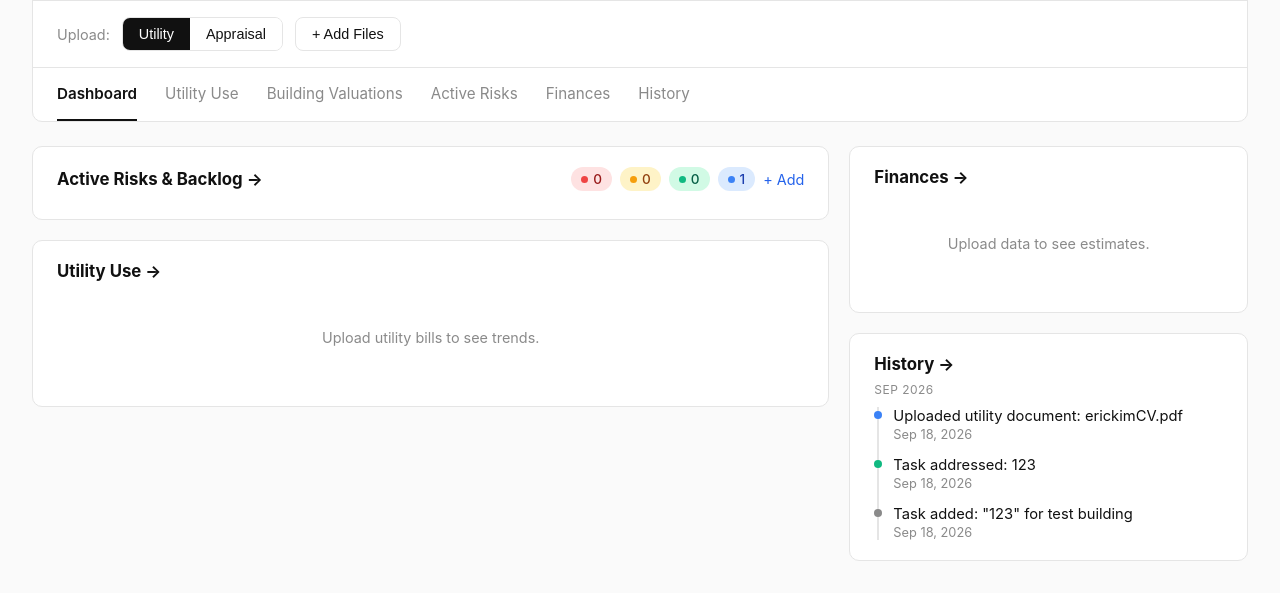
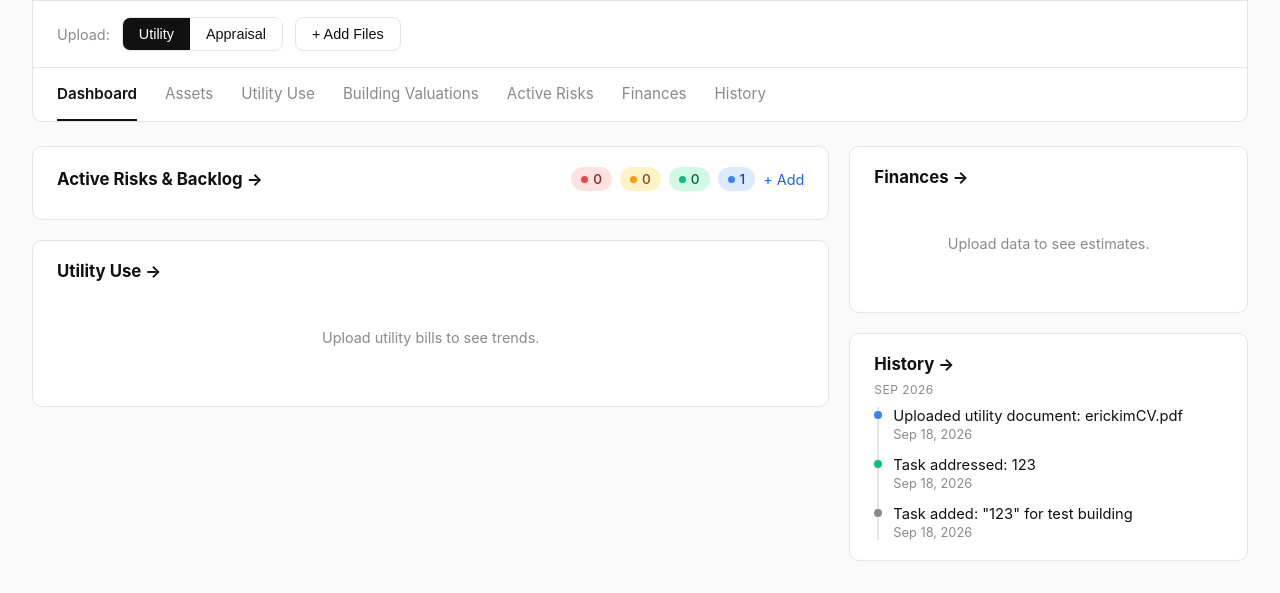
Before and after one commit to x4kUHD/welab-aoa-prototyping, a website: page prototype.html in a window 1280 px wide. Shown: the part 214-807 px from the top of the page. Drawn offline with Linux system fonts and the light colour scheme.

Commit message:
Added asset tab

```diff
--- a/prototype.html
+++ b/prototype.html
@@ -397,6 +397,7 @@
 
     <nav class="tabs" id="tabs">
       <button class="active" data-tab="dashboard" type="button">Dashboard</button>
+      <button data-tab="assets" type="button">Assets</button>
       <button data-tab="utility-use" type="button">Utility Use</button>
       <button data-tab="building-valuations" type="button">Building Valuations</button>
       <button data-tab="active-risks" type="button">Active Risks</button>
@@ -460,6 +461,10 @@
       </div>
     </section>
 
+    <section class="tab-panel" id="panel-assets">
+      <div class="placeholder-panel">Assets</div>
+    </section>
+
     <section class="tab-panel" id="panel-utility-use">
       <div class="placeholder-panel">Utility Use</div>
     </section>
```
